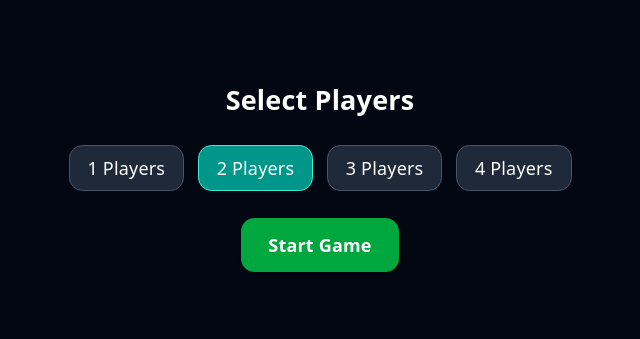
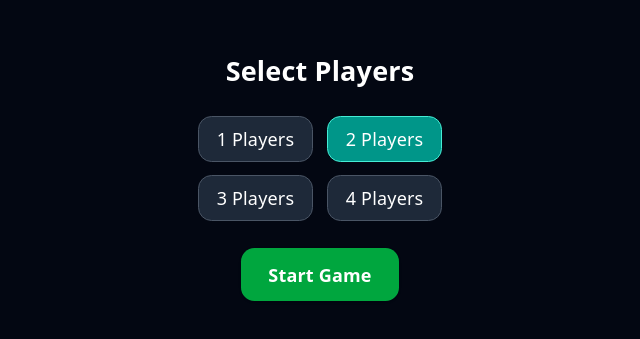
Before and after one commit to Lykae/cardburn, a React (Vite) app: page / in a window 1280 px wide. Shown: the part 223-562 px from the top of the page, without its empty margins (320-960 px from the left). Built offline with nearby package versions, Linux system fonts and the light colour scheme.

Commit message:
dev config, player select grid

```diff
--- a/package.json
+++ b/package.json
@@ -4,7 +4,7 @@
   "version": "0.0.0",
   "type": "module",
   "scripts": {
-    "dev": "vite",
+    "dev": "vite --host",
     "build": "tsc -b && vite build",
     "lint": "eslint .",
     "preview": "vite preview"
--- a/src/components/GameBoard.tsx
+++ b/src/components/GameBoard.tsx
@@ -19,12 +19,12 @@
 
   return (
     <div className="h-screen w-screen overflow-hidden bg-gray-950 text-white flex flex-col justify-between">
-      {/* ================= START SCREEN ================= */}
+      {/* START SCREEN */}
       {!inGame && (
         <div className="h-full flex flex-col justify-center items-center gap-6">
           <h1 className="text-2xl font-bold">Select Players</h1>
 
-          <div className="flex gap-3">
+          <div className="grid grid-cols-2 gap-3">
             {[1, 2, 3, 4].map((n) => (
               <button
                 key={n}
```
